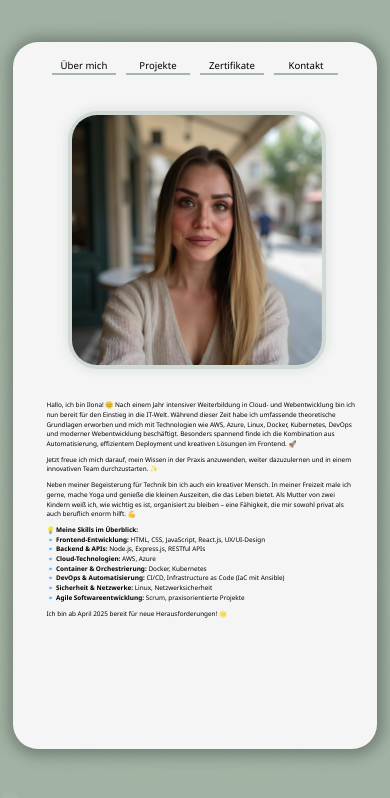
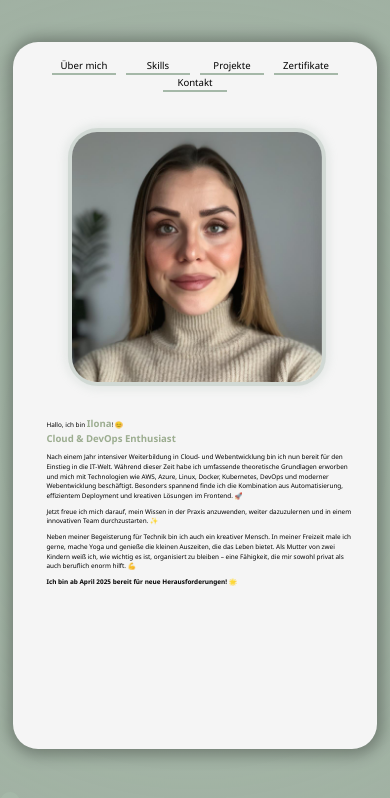
Before and after one commit to ilonagoergens/mein-portfolio, a React (Vite) app: page / in a window 390 px wide. Shown: the top 798 px of the page. Built offline with nearby package versions, Linux system fonts and the light colour scheme.

Commit message:
Update: Responsive Anpassungen und Bildzentrierung

```diff
--- a/src/App.jsx
+++ b/src/App.jsx
@@ -70,19 +70,9 @@ function NavButton({ label, onClick }) {
 function App() {
   const [activeContent, setActiveContent] = useState("home");
   const [activeProject, setActiveProject] = useState(null); // Hier den activeProject-State hinzufügen
-  const [videoEnded, setVideoEnded] = useState(false);
-
-  const handleRestartVideo = () => {
-    setVideoEnded(false); // Zurücksetzen der videoEnded-Flag
-  };
 
   const handleClick = (content) => {
     setActiveContent(content);
-  };
-
-  // Funktion zum Umschalten des aktiven Projekts
-  const handleProjectClick = (projectId) => {
-    setActiveProject(activeProject === projectId ? null : projectId); // Setzt das Projekt oder setzt es zurück
   };
 
   const videoRef = useRef(null);
@@ -239,6 +229,7 @@ function App() {
             }}
           >
             <NavButton label="Über mich" onClick={() => handleClick("about")} />
+            <NavButton label="Skills" onClick={() => handleClick("skills")} />
             <NavButton
               label="Projekte"
               onClick={() => handleClick("projects")}
@@ -270,16 +261,22 @@ function App() {
                     },
                   }}
                 >
+                  <p class="zentrierter-text">
+                    Hallo, ich bin{" "}
+                    <span class="überschrifthighlight">Ilona</span>! 😊 <br />
+                    <span class="überschrifthighlight">
+                      Cloud & DevOps Enthusiast
+                    </span>
+                  </p>
                   <p>
-                    Hallo, ich bin Ilona! 😊 Nach einem Jahr intensiver
-                    Weiterbildung in Cloud- und Webentwicklung bin ich nun
-                    bereit für den Einstieg in die IT-Welt. Während dieser Zeit
-                    habe ich umfassende theoretische Grundlagen erworben und
-                    mich mit Technologien wie AWS, Azure, Linux, Docker,
-                    Kubernetes, DevOps und moderner Webentwicklung beschäftigt.
-                    Besonders spannend finde ich die Kombination aus
-                    Automatisierung, effizientem Deployment und kreativen
-                    Lösungen im Frontend. 🚀
+                    Nach einem Jahr intensiver Weiterbildung in Cloud- und
+                    Webentwicklung bin ich nun bereit für den Einstieg in die
+                    IT-Welt. Während dieser Zeit habe ich umfassende
+                    theoretische Grundlagen erworben und mich mit Technologien
+                    wie AWS, Azure, Linux, Docker, Kubernetes, DevOps und
+                    moderner Webentwicklung beschäftigt. Besonders spannend
+                    finde ich die Kombination aus Automatisierung, effizientem
+                    Deployment und kreativen Lösungen im Frontend. 🚀
                   </p>
                   <p>
                     Jetzt freue ich mich darauf, mein Wissen in der Praxis
@@ -294,29 +291,66 @@ function App() {
                     ist, organisiert zu bleiben – eine Fähigkeit, die mir sowohl
                     privat als auch beruflich enorm hilft. 💪
                   </p>
+
                   <p>
-                    💡 <strong>Meine Skills im Überblick:</strong>
-                    <br /> 🔹 <strong>Frontend-Entwicklung:</strong> HTML, CSS,
-                    JavaScript, React.js, UX/UI-Design
-                    <br /> 🔹 <strong>Backend & APIs:</strong> Node.js,
-                    Express.js, RESTful APIs
-                    <br /> 🔹 <strong>Cloud-Technologien:</strong> AWS, Azure
-                    <br /> 🔹 <strong>Container & Orchestrierung:</strong>{" "}
-                    Docker, Kubernetes
-                    <br /> 🔹 <strong>DevOps & Automatisierung:</strong> CI/CD,
-                    Infrastructure as Code (IaC mit Ansible)
-                    <br /> 🔹 <strong>Sicherheit & Netzwerke:</strong> Linux,
-                    Netzwerksicherheit
-                    <br /> 🔹 <strong>Agile Softwareentwicklung:</strong> Scrum,
-                    praxisorientierte Projekte
-                  </p>
-                  <p>
-                    Ich bin ab April 2025 bereit für neue Herausforderungen! 🌟
+                    <strong>
+                      Ich bin ab April 2025 bereit für neue Herausforderungen!
+                      🌟
+                    </strong>
                   </p>
                 </Typography>
               </Box>
             </Box>
           )}
+
+{activeContent === "skills" && (
+  <Box className="skills-container">
+    <Box className="skills-content">
+      <Typography
+        variant="body1"
+        className="skills-text"
+        sx={{
+          fontSize: {
+            xs: "0.4rem",
+            sm: "0.5rem",
+            md: "0.8rem",
+            lg: "1.1rem",
+          },
+          textAlign: "center",
+        }}
+      >
+        <p>
+          <span className="überschrifthighlight">Meine Skills 💡</span>
+        </p>
+      </Typography>
+
+      <Box className="skills-columns" style={{fontSize: "1.25rem"}}>
+        <Box className="skills-column">
+        <ul>
+            <li><strong>Frontend-Entwicklung:</strong> HTML, CSS, JavaScript, React.js(basics)</li>
+            <li><strong>Backend & APIs:</strong> Node.js, Express.js, RESTful APIs(basics)</li>
+            <li><strong>Cloud-Technologien:</strong> AWS (S3, Lambda, Deployment), Azure(basics)</li>
+            <li><strong>Container & Orchestrierung:</strong> Docker, Kubernetes(basics)</li>
+            <li><strong>Lernbereitschaft & Anpassungsfähigkeit:</strong> Ständiges Lernen, Offenheit für moderne Technologien</li>
+          </ul>
+        </Box>
+
+        <Box className="skills-column">
+          <ul>
+            <li><strong>DevOps & Automatisierung:</strong> CI/CD, Ansible, Terraform(basics)</li>
+            <li><strong>Sicherheit & Netzwerke:</strong> Linux, Netzwerksicherheit(basics)</li>
+            <li><strong>Agile Methoden:</strong> Scrum, praxisorientierte Projekte</li>
+            <li><strong>Soft Skills:</strong> Teamarbeit, Organisation, Lernbereitschaft</li>
+            <li><strong>Persönliche Stärken:</strong> Kreativität, Zuverlässigkeit und die Fähigkeit, klar und effektiv zu kommunizieren – sowohl im Team als auch eigenständig</li>
+
+          </ul>
+        </Box>
+      </Box>
+    </Box>
+  </Box>
+)}
+
+
 
           {activeContent === "projects" && (
             <>
--- a/src/style.css
+++ b/src/style.css
@@ -11,6 +11,64 @@ body {
   margin: 0;
   overflow: auto;
   cursor: none;
+  font-family: "Microsoft JhengHei UI", "Segoe UI", "Arial", sans-serif !important;
+}
+
+.überschrifthighlight {
+  color: #9CAD90; /* Salbeigrün */
+  font-size: 1.5em; /* Größer */
+  font-weight: bold; /* Fett */
+}
+.zentrierter-text {
+  text-align: left;
+}
+
+.skills-container {
+  display: flex;
+  justify-content: center;
+  align-items: center;
+  flex-direction: column;
+  text-align: center;
+  padding: 20px;
+}
+
+.skills-content {
+  max-width: 1300px;
+  display: flex;
+  flex-direction: column;
+  align-items: center;
+}
+
+.skills-text {
+  margin-bottom: 20px;
+}
+
+.skills-columns {
+  display: flex;
+  flex-wrap: wrap;
+  justify-content: center;
+  gap: 20px;
+}
+
+.skills-column {
+  text-align: left;
+  flex: 1;
+}
+
+.skills-column li {
+  margin-bottom: 20px; /* Abstand zwischen den Listenpunkten */
+}
+
+@media (max-width: 768px) {
+  .skills-column {
+    font-size: 1.1rem; /* Kleinere Schrift für kleinere Bildschirme */
+  }
+}
+
+@media (max-width: 480px) {
+  .skills-column {
+    font-size: 0.9rem; /* Noch kleinere Schrift für sehr kleine Bildschirme */
+  }
 }
 
 .about-container {
@@ -34,6 +92,7 @@ body {
 }
 
 .image-container {
+  transform: translateY(+20%);
   position: relative;
   max-width: 400px;
   min-width: 250px;
@@ -45,7 +104,6 @@ body {
   display: flex;
   justify-content: center;
   align-items: center;
-  margin: 0 auto 20px auto;
 }
 
 .image {
@@ -59,11 +117,11 @@ body {
 }
 
 .text-container {
-  margin: 0 50px;
+  margin-left: 7rem;
+  margin-right: 4rem;
   text-align: left;
   flex: 1;
   overflow: auto;
-  padding-bottom: 40px;
 }
 
 .about-text {
@@ -71,6 +129,7 @@ body {
   font-size: 0.8rem;
   animation: fadeIn 1s ease-out;
 }
+
 
 /* RESPONSIVE ANPASSUNGEN */
 
@@ -83,6 +142,7 @@ body {
     max-width: 300px;
     border-radius: 30px;
     border-width: 8px;
+    margin: 0 auto;
   }
   .text-container {
     margin: 20px;
@@ -96,10 +156,11 @@ body {
     max-width: 250px;
     border-width: 6px;
     box-shadow: 0 0 15px 5px rgba(156, 175, 163, 0.3);
+    margin: 0 auto;
   }
   .text-container {
     transform: translateX(-4%);
-    margin: 10px;
+    margin: 0 auto;
     text-align: center;
     padding-bottom: 30px;
   }
@@ -121,7 +182,7 @@ body {
     padding-bottom: 20px;
   }
   .about-text {
-    font-size: 0.7rem;
+    font-size: 0.9rem;
   }
 }
 
@@ -138,7 +199,7 @@ body {
     padding-bottom: 15px;
   }
   .about-text {
-    font-size: 0.65rem;
+    font-size: 0.9rem;
   }
 }
 
@@ -148,7 +209,7 @@ body {
   }
   .text-container {
     padding-bottom: 40px;
-    font-size: 16px;
+    font-size: 1.2rem;
   }
 }
 
```
Also changed, not shown: src/assets/Bild2.jpg.
